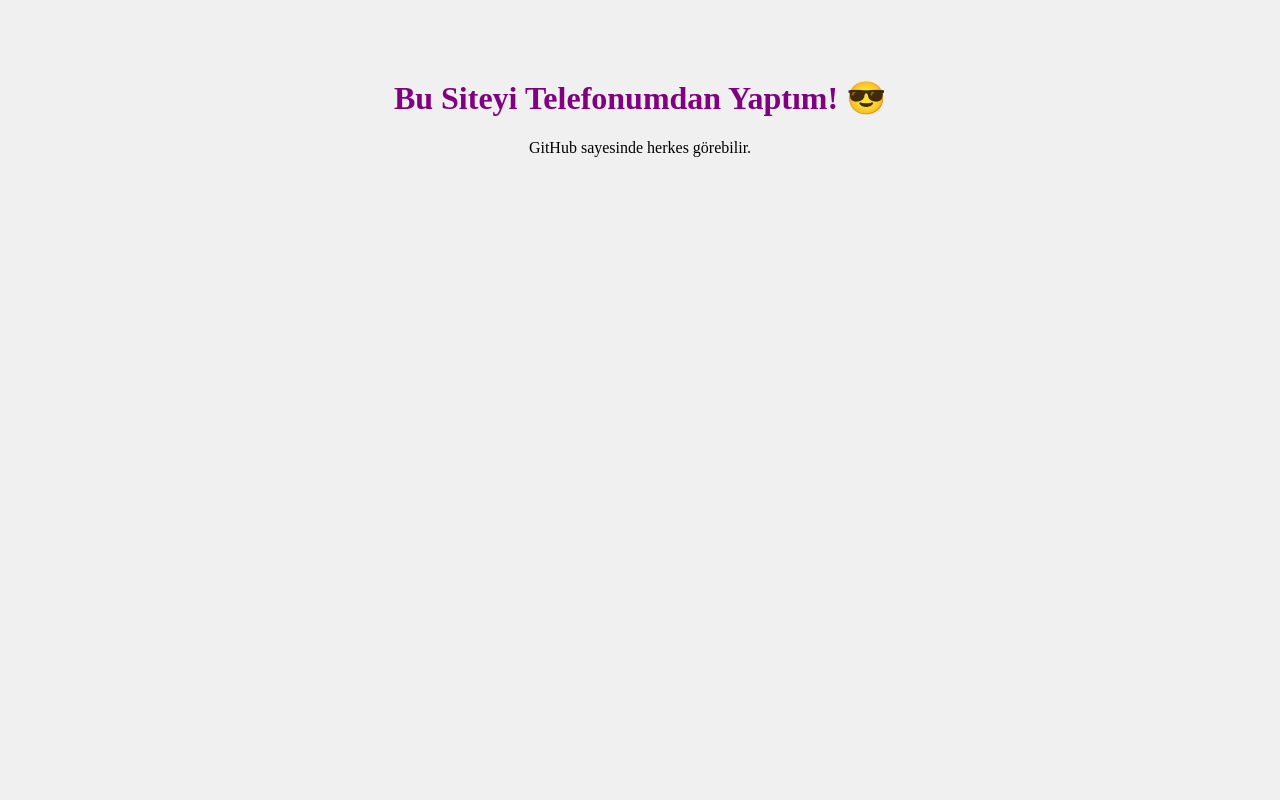
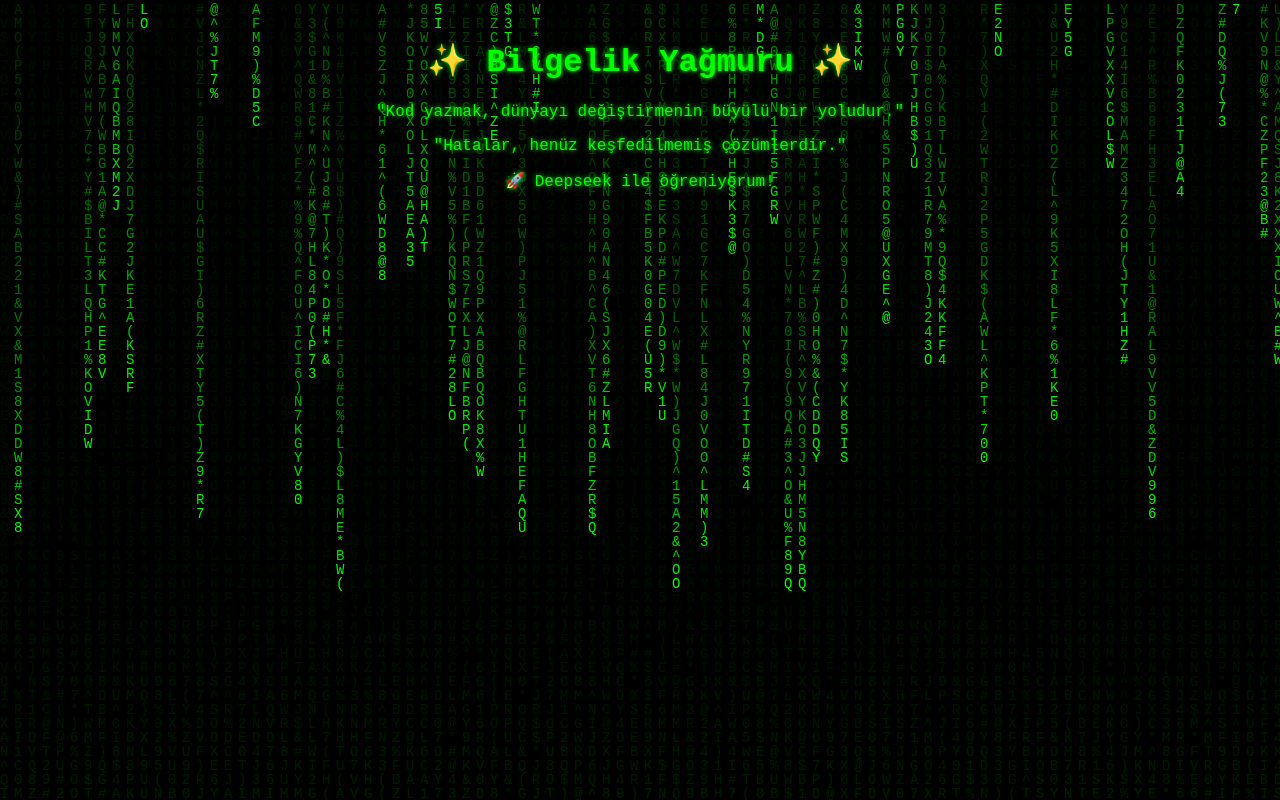
Before and after one commit to Rammenes/rammenes.github.io, a plain HTML site: page index.html in a window 1280 px wide. Drawn offline with Linux system fonts and the light colour scheme.

Commit message:
Update index.html

```diff
--- a/index.html
+++ b/index.html
@@ -1,14 +1,82 @@
 <!DOCTYPE html>
 <html>
 <head>
-    <title>Benim İlk Sitem</title>
+    <title>Hacker Tarzı Sitem!</title>
     <style>
-        body { background: #f0f0f0; text-align: center; padding: 50px; }
-        h1 { color: purple; }
+        /* Matrix efekti için arkaplan ayarları */
+        body {
+            margin: 0;
+            background: black;
+            overflow: hidden;
+            color: #0f0; /* Yeşil renk */
+            font-family: 'Courier New', monospace;
+            text-align: center;
+        }
+
+        /* Yazılar için stil */
+        .guzel-sozler {
+            position: relative;
+            z-index: 1;
+            padding: 20px;
+            text-shadow: 0 0 5px #0f0;
+        }
+
+        /* Matrix yağmuru için canvas */
+        #matrix {
+            position: fixed;
+            top: 0;
+            left: 0;
+            z-index: 0;
+        }
     </style>
 </head>
 <body>
-    <h1>Bu Siteyi Telefonumdan Yaptım! 😎</h1>
-    <p>GitHub sayesinde herkes görebilir.</p>
+    <canvas id="matrix"></canvas> <!-- Matrix efekti burada -->
+
+    <div class="guzel-sozler">
+        <h1>✨ Bilgelik Yağmuru ✨</h1>
+        <p>"Kod yazmak, dünyayı değiştirmenin büyülü bir yoludur."</p>
+        <p>"Hatalar, henüz keşfedilmemiş çözümlerdir."</p>
+        <p>🚀 Deepseek ile öğreniyorum!</p>
+    </div>
+
+    <!-- Matrix efekti için JavaScript -->
+    <script>
+        // Matrix yağmuru kodu
+        const canvas = document.getElementById('matrix');
+        const ctx = canvas.getContext('2d');
+
+        canvas.width = window.innerWidth;
+        canvas.height = window.innerHeight;
+
+        const chars = 'ABCDEFGHIJKLMNOPQRSTUVWXYZ0123456789@#$%^&*()';
+        const drops = [];
+        const fontSize = 14;
+        const columns = canvas.width / fontSize;
+
+        for (let i = 0; i < columns; i++) {
+            drops[i] = 1;
+        }
+
+        function drawMatrix() {
+            ctx.fillStyle = 'rgba(0, 0, 0, 0.05)';
+            ctx.fillRect(0, 0, canvas.width, canvas.height);
+
+            ctx.fillStyle = '#0f0';
+            ctx.font = fontSize + 'px monospace';
+
+            for (let i = 0; i < drops.length; i++) {
+                const text = chars[Math.floor(Math.random() * chars.length)];
+                ctx.fillText(text, i * fontSize, drops[i] * fontSize);
+
+                if (drops[i] * fontSize > canvas.height && Math.random() > 0.975) {
+                    drops[i] = 0;
+                }
+                drops[i]++;
+            }
+        }
+
+        setInterval(drawMatrix, 50);
+    </script>
 </body>
 </html>
```
